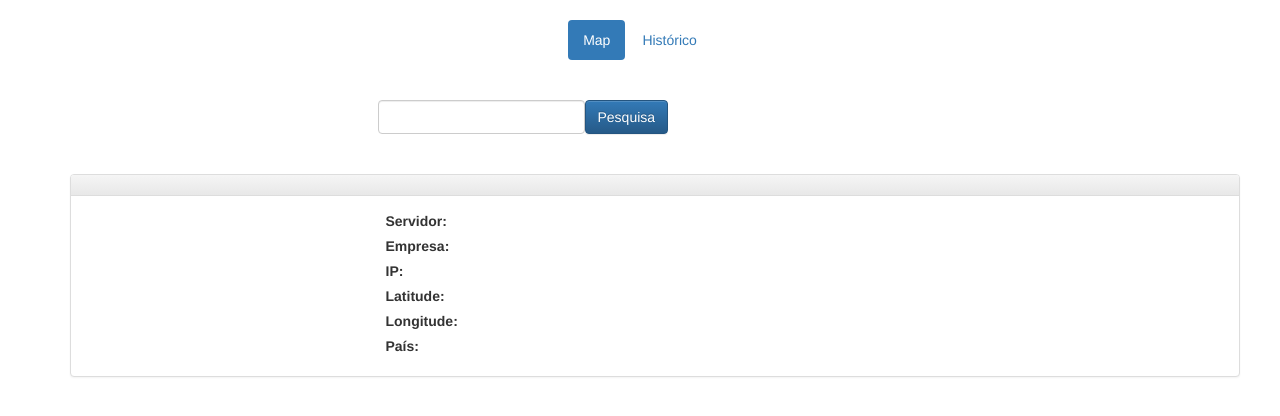
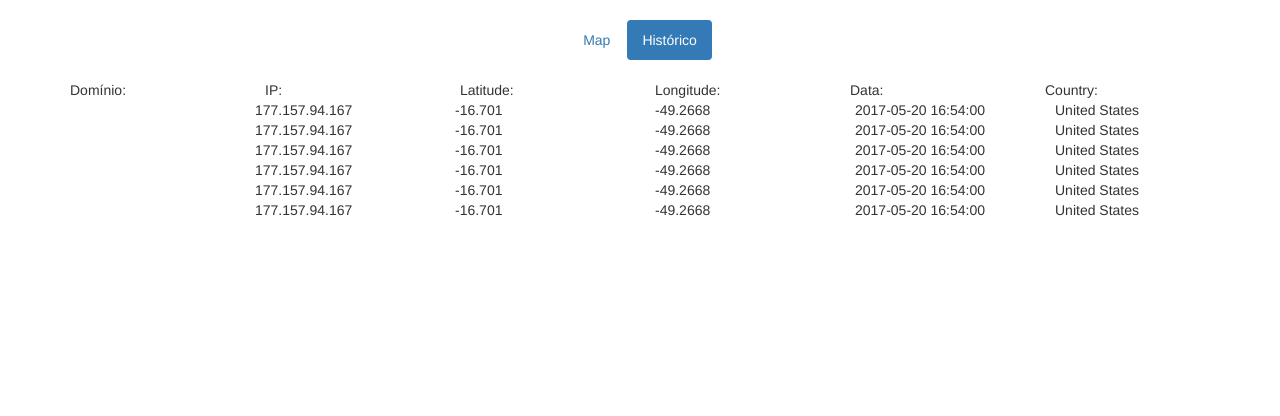
Before and after one commit to JavaRubyNode/mean-delta-pos, an Angular app in the folder host-map-web/: page /#/historico in a window 1280 px wide. Before the commit this address led to /map. Shown: the top 416 px of the page. Built offline with nearby package versions, Linux system fonts and the light colour scheme; what @agm/core would draw is missing.

Commit message:
correcao da tela de tabela de servidores

```diff
--- a/host-map-web/src/app/app.module.ts
+++ b/host-map-web/src/app/app.module.ts
@@ -36,7 +36,7 @@ export const rotas : Routes = [
     BrowserModule,
     FormsModule,
     HttpModule,
-    RouterModule.forRoot(rotas),
+    RouterModule.forRoot(rotas,{useHash: true}),
     AgmCoreModule.forRoot({
       apiKey: environment.googleApiKeys
     })
--- a/host-map-web/src/app/historico-page/historico-page.component.html
+++ b/host-map-web/src/app/historico-page/historico-page.component.html
@@ -1,3 +1,46 @@
-<p>
-  historico-page works!
-</p>
+<div>
+  <div class="row">
+    <div class="col-md-2">
+      <span>Domínio:</span>
+    </div>
+    <div class="col-md-2">
+      <span>IP:</span>
+    </div>
+    <div class="col-md-2">
+      <span>Latitude:</span>
+    </div>
+    <div class="col-md-2">
+      <span>Longitude:</span>
+    </div>
+    <div class="col-md-2">
+      <span>Data:</span>
+    </div>
+    <div class="col-md-2">
+      <span>Country:</span>
+    </div>
+  </div>
+  <div class="row">
+    <div class *ngFor="let loc of historico;">
+      <div class="row">
+        <div class="col-md-2">
+          <span>{{loc.dominio}}</span>
+        </div>
+        <div class="col-md-2">
+          <span>{{loc.query}}</span>
+        </div>
+        <div class="col-md-2">
+          <span>{{loc.lat}}</span>
+        </div>
+        <div class="col-md-2">
+          <span>{{loc.lon}}</span>
+        </div>
+        <div class="col-md-2">
+          <span>{{loc.dataHora}}</span>
+        </div>
+        <div class="col-md-2">
+          <span>{{loc.country}}</span>
+        </div>
+      </div>
+    </div>
+  </div>
+</div>
--- a/host-map-web/src/app/historico-page/historico-page.component.ts
+++ b/host-map-web/src/app/historico-page/historico-page.component.ts
@@ -1,4 +1,5 @@
-import { Component, OnInit } from '@angular/core';
+import {Component, OnInit} from '@angular/core';
+import {Localizacao} from "../model/Localizacao";
 
 @Component({
   selector: 'fd-historico-page',
@@ -7,9 +8,19 @@ import { Component, OnInit } from '@angular/core';
 })
 export class HistoricoPageComponent implements OnInit {
 
-  constructor() { }
+  historico: Localizacao[];
+
+  constructor() {
+  }
 
   ngOnInit() {
+    this.historico = [
+      new Localizacao(-16.701, -49.2668, 'Google', '177.157.94.167', '2017-05-20 16:54:00', 'United States'),
+      new Localizacao(-16.701, -49.2668, 'Google', '177.157.94.167', '2017-05-20 16:54:00', 'United States'),
+      new Localizacao(-16.701, -49.2668, 'Google', '177.157.94.167', '2017-05-20 16:54:00', 'United States'),
+      new Localizacao(-16.701, -49.2668, 'Google', '177.157.94.167', '2017-05-20 16:54:00', 'United States'),
+      new Localizacao(-16.701, -49.2668, 'Google', '177.157.94.167', '2017-05-20 16:54:00', 'United States'),
+      new Localizacao(-16.701, -49.2668, 'Google', '177.157.94.167', '2017-05-20 16:54:00', 'United States')
+    ];
   }
-
 }
--- a/host-map-web/src/app/model/Localizacao.ts
+++ b/host-map-web/src/app/model/Localizacao.ts
@@ -5,7 +5,8 @@
 
 export class Localizacao{
 
-  constructor(public lat?: Number, public lon?: Number, public org?: String, public query?: String, public country?: String) {
+  constructor(public lat?: Number, public lon?: Number, public org?: String, public query?: String,
+              public dataHora?:String,public country?: String,public dominio?:String) {
 
   }
 }
```
